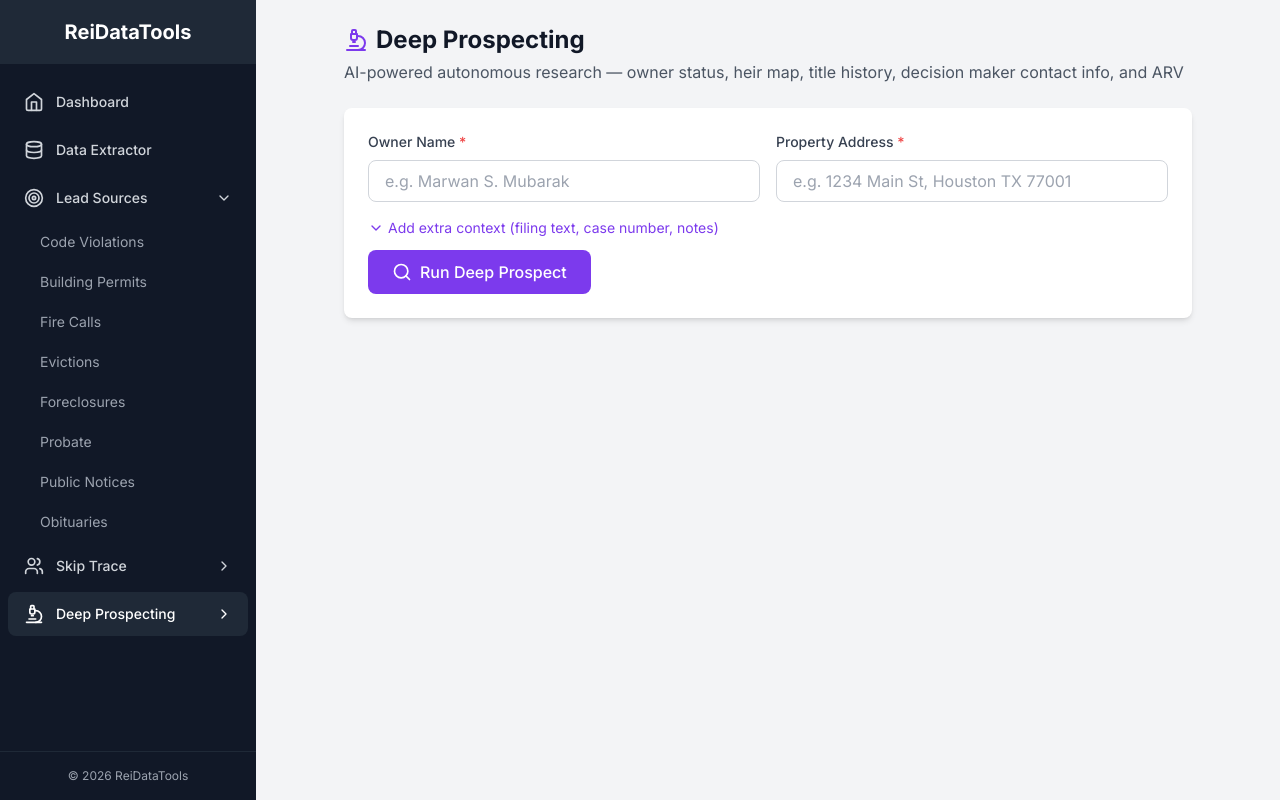
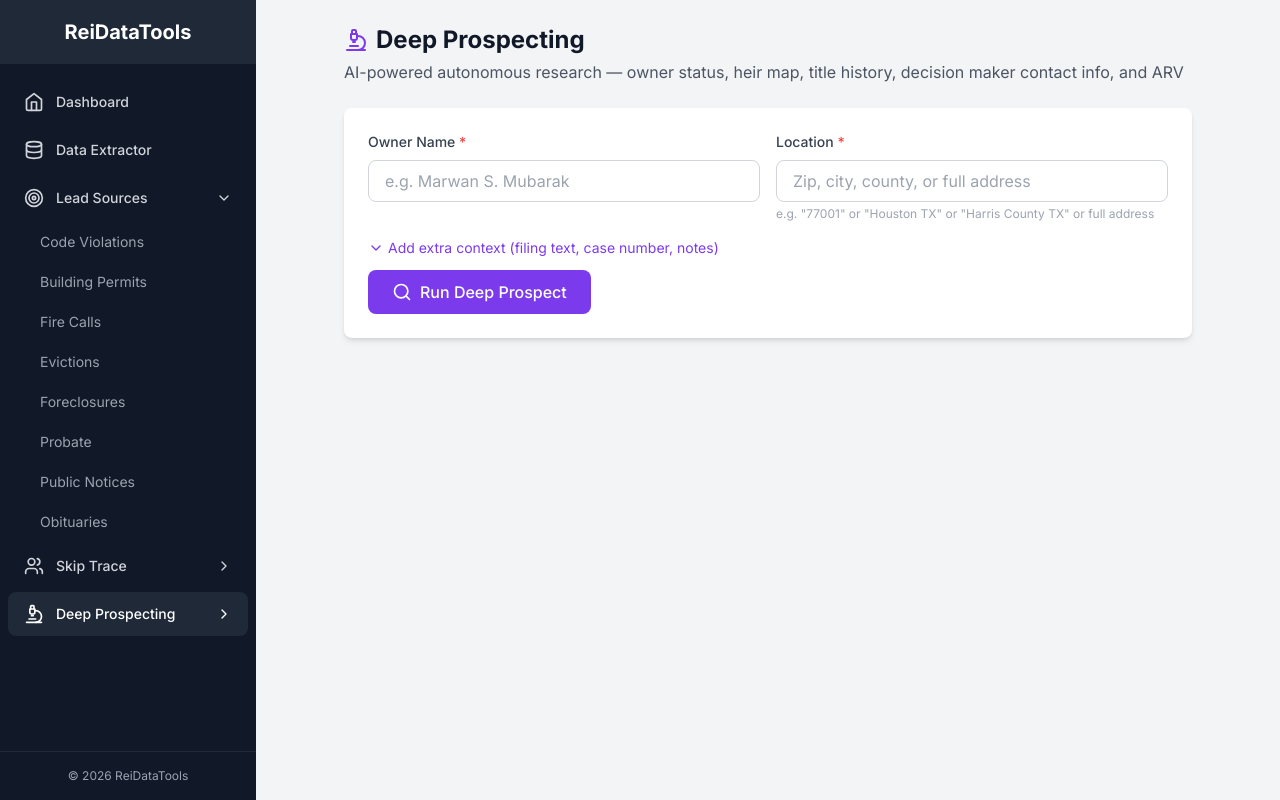
Before and after one commit to crynxmartinez/reidatatools, a Next.js app: page /deep-prospecting in a window 1280 px wide. Built offline with nearby package versions, Linux system fonts and the light colour scheme.

Commit message:
Flexible location field: accept zip, city, county, or full address

```diff
--- a/src/app/deep-prospecting/page.tsx
+++ b/src/app/deep-prospecting/page.tsx
@@ -150,14 +150,15 @@ export default function DeepProspectingPage() {
             />
           </div>
           <div>
-            <label className="block text-sm font-medium text-gray-700 mb-2">Property Address <span className="text-red-500">*</span></label>
+            <label className="block text-sm font-medium text-gray-700 mb-2">Location <span className="text-red-500">*</span></label>
             <input
               type="text"
               value={address}
               onChange={e => setAddress(e.target.value)}
-              placeholder="e.g. 1234 Main St, Houston TX 77001"
+              placeholder="Zip, city, county, or full address"
               className="w-full px-4 py-2 border border-gray-300 rounded-lg focus:ring-2 focus:ring-violet-500 outline-none text-gray-900"
             />
+            <p className="text-xs text-gray-400 mt-1">e.g. &quot;77001&quot; or &quot;Houston TX&quot; or &quot;Harris County TX&quot; or full address</p>
           </div>
         </div>
 
--- a/src/config/deepProspect.ts
+++ b/src/config/deepProspect.ts
@@ -9,7 +9,7 @@ export function buildManusPrompt(input: {
 
 ## Property Information
 - **Owner Name:** ${ownerName}
-- **Property Address:** ${address}
+- **Location:** ${address} (may be a zip code, city, county, or full address)
 ${extraContext ? `- **Additional Context:**\n${extraContext}` : ''}
 
 ## Research Instructions
```
